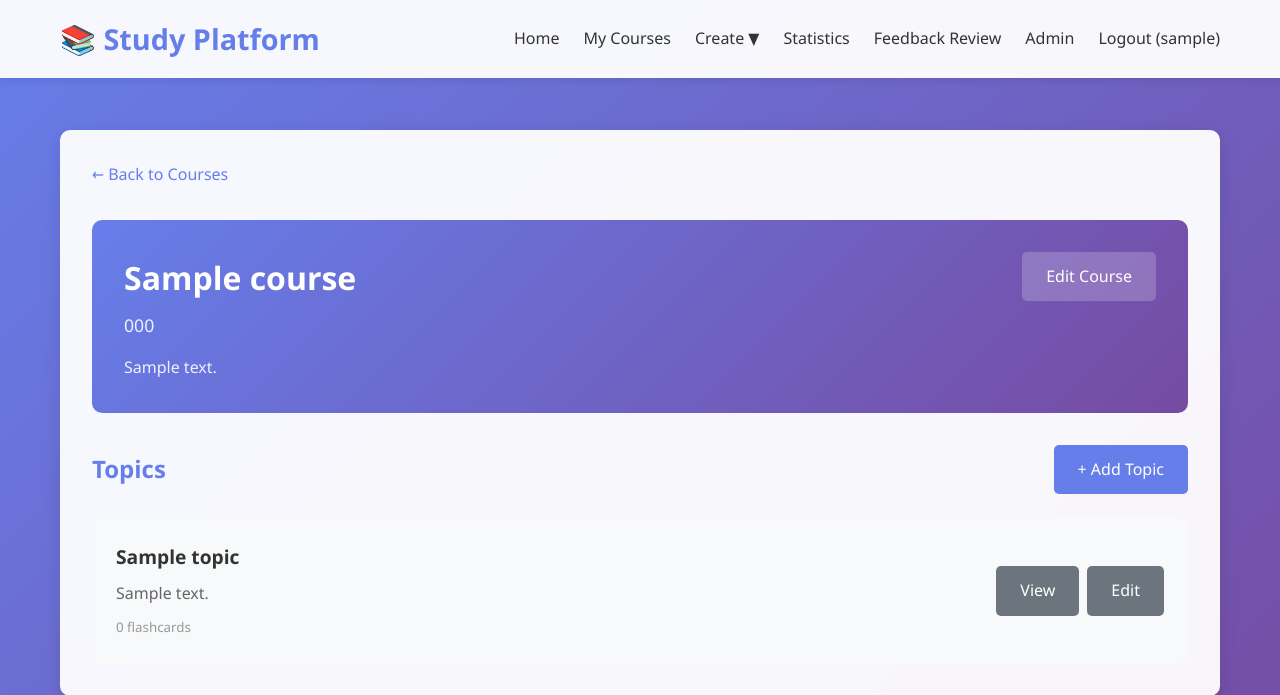
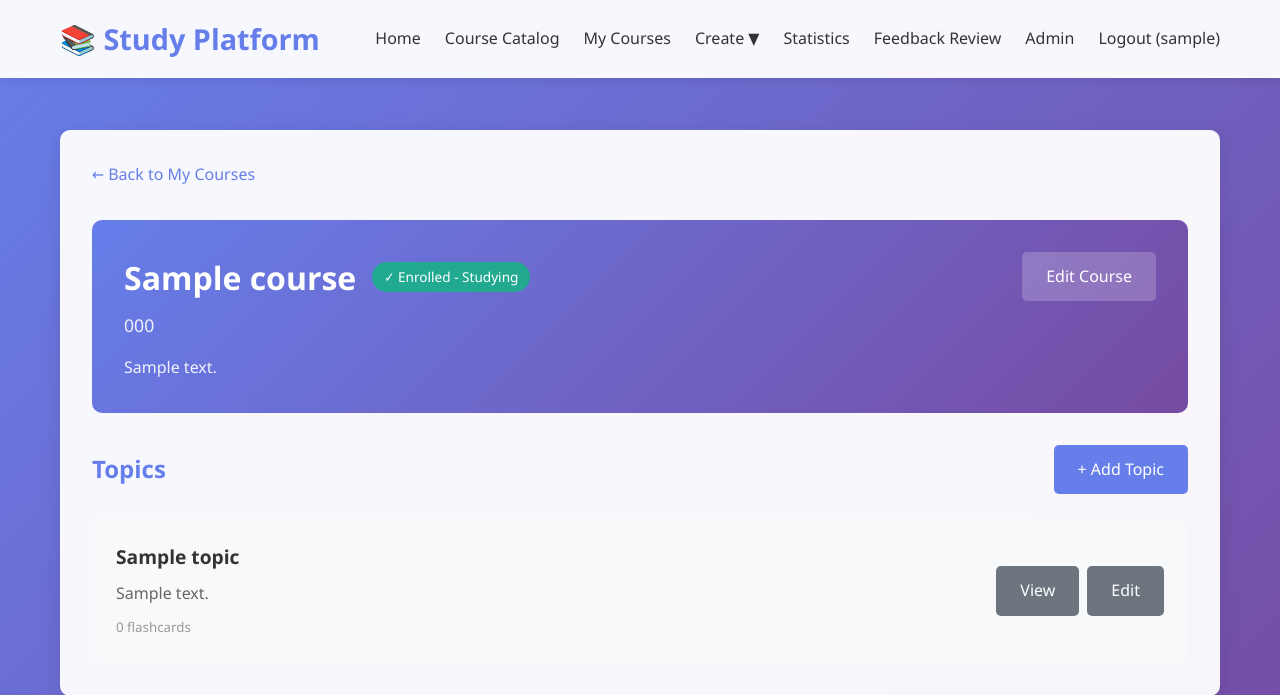
Before and after one commit to coreysreid/study-platform, a Django app: page /course/1/ in a window 1280 px wide. Shown: the top 695 px of the page. Run offline with Django 5.2, Linux system fonts and the light colour scheme; a user stored in the database is signed in; tables that the repository leaves empty hold one stand-in row (values such as "Sample post"); data that the repository does not hold is empty; parts of the project's set-up code (start-up, migrations or seed data) failed here and were passed over; some libraries are stand-ins or nearby versions.

Commit message:
Implement course catalog and enrollment system with status management
Co-authored-by: coreysreid <111491611+coreysreid@users.noreply.github.com>

```diff
--- a/study/templates/study/base.html
+++ b/study/templates/study/base.html
@@ -226,6 +226,7 @@
             <ul>
                 <li><a href="{% url 'home' %}">Home</a></li>
                 {% if user.is_authenticated %}
+                    <li><a href="{% url 'course_catalog' %}">Course Catalog</a></li>
                     <li><a href="{% url 'course_list' %}">My Courses</a></li>
                     <li class="dropdown">
                         <a href="#" class="dropbtn">Create ▼</a>
--- a/study/templates/study/course_detail.html
+++ b/study/templates/study/course_detail.html
@@ -4,8 +4,18 @@
 
 {% block content %}
 <div>
-    <div style="margin-bottom: 2rem;">
-        <a href="{% url 'course_list' %}" style="color: #667eea; text-decoration: none;">← Back to Courses</a>
+    <div style="margin-bottom: 2rem; display: flex; justify-content: space-between; align-items: center;">
+        <a href="{% if is_enrolled %}{% url 'course_list' %}{% else %}{% url 'course_catalog' %}{% endif %}" style="color: #667eea; text-decoration: none;">
+            ← Back to {% if is_enrolled %}My Courses{% else %}Catalog{% endif %}
+        </a>
+        {% if not is_enrolled and course.created_by.username == 'system' %}
+            <form method="post" action="{% url 'enroll_course' course.id %}">
+                {% csrf_token %}
+                <button type="submit" class="btn" style="background: #10b981; border: none; cursor: pointer;">
+                    + Add to My Courses
+                </button>
+            </form>
+        {% endif %}
     </div>
 
     <div style="background: linear-gradient(135deg, #667eea 0%, #764ba2 100%); padding: 2rem; border-radius: 10px; color: white; margin-bottom: 2rem;">
@@ -13,7 +23,11 @@
             <div style="flex: 1;">
                 <div style="display: flex; align-items: center; gap: 1rem; margin-bottom: 0.5rem;">
                     <h1 style="font-size: 2rem; margin: 0;">{{ course.name }}</h1>
-                    {% if course.created_by.username == 'system' %}
+                    {% if is_enrolled %}
+                        <span style="background: rgba(16, 185, 129, 0.8); padding: 0.25rem 0.75rem; border-radius: 15px; font-size: 0.85rem;">
+                            ✓ Enrolled - {{ enrollment.get_status_display }}
+                        </span>
+                    {% elif course.created_by.username == 'system' %}
                         <span style="background: rgba(255,255,255,0.3); padding: 0.25rem 0.75rem; border-radius: 15px; font-size: 0.85rem;">
                             📚 Public Course
                         </span>
--- a/study/templates/study/topic_detail.html
+++ b/study/templates/study/topic_detail.html
@@ -32,8 +32,10 @@
                 {% if topic.course.created_by == request.user %}
                     <a href="{% url 'flashcard_create_for_topic' topic.id %}" class="btn btn-secondary">+ Add Flashcard</a>
                 {% endif %}
-                {% if flashcards %}
+                {% if flashcards and is_enrolled %}
                     <a href="{% url 'study_session' topic.id %}" class="btn">Start Studying</a>
+                {% elif flashcards and not is_enrolled %}
+                    <a href="{% url 'course_catalog' %}" class="btn" style="background: #10b981;">Enroll to Study</a>
                 {% endif %}
             </div>
         </div>
--- a/study/urls.py
+++ b/study/urls.py
@@ -8,8 +8,12 @@ urlpatterns = [
     path('logout/', views.logout_view, name='logout'),
 
     # Course URLs
-    path('courses/', views.course_list, name='course_list'),
+    path('my-courses/', views.course_list, name='course_list'),
+    path('catalog/', views.course_catalog, name='course_catalog'),
     path('course/<int:course_id>/', views.course_detail, name='course_detail'),
+    path('course/<int:course_id>/enroll/', views.enroll_course, name='enroll_course'),
+    path('course/<int:course_id>/unenroll/', views.unenroll_course, name='unenroll_course'),
+    path('course/<int:course_id>/status/', views.update_enrollment_status, name='update_enrollment_status'),
     path('course/create/', views.course_create, name='course_create'),
     path('course/<int:course_id>/edit/', views.course_edit, name='course_edit'),
 
--- a/study/views.py
+++ b/study/views.py
@@ -10,7 +10,7 @@ from django.core.exceptions import PermissionDenied
 from django.core.paginator import Paginator
 from django.http import HttpResponseForbidden
 from functools import wraps, lru_cache
-from .models import Course, Topic, Flashcard, StudySession, FlashcardProgress, CardFeedback
+from .models import Course, Topic, Flashcard, StudySession, FlashcardProgress, CardFeedback, CourseEnrollment
 from .forms import CourseForm, TopicForm, FlashcardForm, CardFeedbackForm
 from .utils import generate_parameterized_card
 import random
@@ -122,57 +122,149 @@ def logout_view(request):
 
 @login_required
 def course_list(request):
-    """List all courses - both user's own and public content"""
-    # Query: User's courses + Public courses
-    courses = Course.objects.filter(
-        get_public_content_filter(request.user, Course)
-    ).annotate(
+    """My Courses - Show only courses the user is enrolled in"""
+    enrollments = CourseEnrollment.objects.filter(user=request.user).select_related('course').annotate(
+        topic_count=Count('course__topics', distinct=True),
+        flashcard_count=Count('course__topics__flashcards', distinct=True)
+    ).order_by('-enrolled_at')
+
+    return render(request, 'study/my_courses.html', {'enrollments': enrollments})
+
+
+@login_required
+def course_catalog(request):
+    """Course Catalog - Browse all public courses available for enrollment"""
+    system_user = get_system_user()
+
+    if not system_user:
+        messages.warning(request, 'No public courses available yet.')
+        return redirect('course_list')
+
+    # Get all public courses
+    public_courses = Course.objects.filter(created_by=system_user).annotate(
         topic_count=Count('topics', distinct=True),
         flashcard_count=Count('topics__flashcards', distinct=True)
     ).order_by('name')
 
-    return render(request, 'study/course_list.html', {'courses': courses})
+    # Get user's enrolled course IDs
+    enrolled_course_ids = CourseEnrollment.objects.filter(user=request.user).values_list('course_id', flat=True)
+
+    # Mark which courses are enrolled
+    for course in public_courses:
+        course.is_enrolled = course.id in enrolled_course_ids
+
+    return render(request, 'study/course_catalog.html', {'courses': public_courses})
 
 
 @login_required
 def course_detail(request, course_id):
-    """View details of a specific course"""
-    # Allow access to user's own courses or public courses
-    course = get_object_or_404(
-        Course.objects.filter(get_public_content_filter(request.user, Course)),
-        id=course_id
+    """View details of a specific course (enrolled or catalog)"""
+    system_user = get_system_user()
+
+    # Check if user is enrolled in this course
+    enrollment = CourseEnrollment.objects.filter(user=request.user, course_id=course_id).first()
+
+    if enrollment:
+        # Show enrolled course details
+        course = enrollment.course
+    else:
+        # Show catalog course (must be public)
+        course = get_object_or_404(Course, id=course_id, created_by=system_user)
+
+    topics = course.topics.all().annotate(flashcard_count=Count('flashcards'))
+
+    return render(request, 'study/course_detail.html', {
+        'course': course,
+        'topics': topics,
+        'enrollment': enrollment,
+        'is_enrolled': enrollment is not None
+    })
+
+
+@login_required
+def enroll_course(request, course_id):
+    """Enroll in a public course"""
+    system_user = get_system_user()
+
+    # Only allow enrolling in public courses
+    course = get_object_or_404(Course, id=course_id, created_by=system_user)
+
+    # Create enrollment if it doesn't exist
+    enrollment, created = CourseEnrollment.objects.get_or_create(
+        user=request.user,
+        course=course,
+        defaults={'status': 'studying'}
     )
-    topics = course.topics.all().annotate(flashcard_count=Count('flashcards'))
-    return render(request, 'study/course_detail.html', {'course': course, 'topics': topics})
+
+    if created:
+        messages.success(request, f'Successfully enrolled in "{course.name}"!')
+    else:
+        messages.info(request, f'You are already enrolled in "{course.name}".')
+
+    return redirect('course_list')
+
+
+@login_required
+def unenroll_course(request, course_id):
+    """Remove a course from My Courses"""
+    enrollment = get_object_or_404(CourseEnrollment, user=request.user, course_id=course_id)
+    course_name = enrollment.course.name
+    enrollment.delete()
+    messages.success(request, f'Removed "{course_name}" from your courses.')
+    return redirect('course_list')
+
+
+@login_required
+def update_enrollment_status(request, course_id):
+    """Update the status of an enrolled course"""
+    if request.method == 'POST':
+        enrollment = get_object_or_404(CourseEnrollment, user=request.user, course_id=course_id)
+        new_status = request.POST.get('status')
+
+        if new_status in dict(CourseEnrollment.STATUS_CHOICES):
+            enrollment.status = new_status
+            enrollment.save()
+            messages.success(request, f'Updated status to "{enrollment.get_status_display()}".')
+        else:
+            messages.error(request, 'Invalid status.')
+
+    return redirect('course_list')
 
 
 @login_required
 def topic_detail(request, topic_id):
-    """View details of a specific topic"""
-    # Allow access to user's own topics or public topics
-    topic = get_object_or_404(
-        Topic.objects.select_related('course').filter(
-            get_public_content_filter(request.user, Topic)
-        ),
-        id=topic_id
-    )
+    """View details of a specific topic - user must be enrolled in the course"""
+    topic = get_object_or_404(Topic.objects.select_related('course'), id=topic_id)
+
+    # Check if user is enrolled in this course
+    enrollment = CourseEnrollment.objects.filter(user=request.user, course=topic.course).first()
+    system_user = get_system_user()
+
+    # Allow access if enrolled OR if viewing catalog (not studying)
+    if not enrollment and topic.course.created_by != system_user:
+        messages.error(request, 'You must be enrolled in this course to view topics.')
+        return redirect('course_catalog')
+
     flashcards = topic.flashcards.all()
     return render(request, 'study/topic_detail.html', {
         'topic': topic,
         'flashcards': flashcards,
+        'is_enrolled': enrollment is not None
     })
 
 
 @login_required
 def study_session(request, topic_id):
-    """Start a study session for a topic"""
-    # Allow access to user's own topics or public topics
-    topic = get_object_or_404(
-        Topic.objects.select_related('course').filter(
-            get_public_content_filter(request.user, Topic)
-        ),
-        id=topic_id
-    )
+    """Start a study session for a topic - user must be enrolled"""
+    topic = get_object_or_404(Topic.objects.select_related('course'), id=topic_id)
+
+    # Check if user is enrolled in this course
+    enrollment = CourseEnrollment.objects.filter(user=request.user, course=topic.course).first()
+
+    if not enrollment:
+        messages.error(request, 'You must be enrolled in this course to study.')
+        return redirect('course_catalog')
+
     flashcards = list(topic.flashcards.prefetch_related('skills'))
 
     if not flashcards:
@@ -510,3 +602,52 @@ def update_feedback_status(request, feedback_id):
             messages.success(request, f'Feedback marked as {new_status}.')
 
     return redirect('admin_feedback_review')
+
+@login_required
+def enroll_course(request, course_id):
+    """Enroll in a public course"""
+    system_user = get_system_user()
+
+    # Only allow enrolling in public courses
+    course = get_object_or_404(Course, id=course_id, created_by=system_user)
+
+    # Create enrollment if it doesn't exist
+    enrollment, created = CourseEnrollment.objects.get_or_create(
+        user=request.user,
+        course=course,
+        defaults={'status': 'studying'}
+    )
+
+    if created:
+        messages.success(request, f'Successfully enrolled in "{course.name}"!')
+    else:
+        messages.info(request, f'You are already enrolled in "{course.name}".')
+
+    return redirect('course_list')
+
+
+@login_required
+def unenroll_course(request, course_id):
+    """Remove a course from My Courses"""
+    enrollment = get_object_or_404(CourseEnrollment, user=request.user, course_id=course_id)
+    course_name = enrollment.course.name
+    enrollment.delete()
+    messages.success(request, f'Removed "{course_name}" from your courses.')
+    return redirect('course_list')
+
+
+@login_required
+def update_enrollment_status(request, course_id):
+    """Update the status of an enrolled course"""
+    if request.method == 'POST':
+        enrollment = get_object_or_404(CourseEnrollment, user=request.user, course_id=course_id)
+        new_status = request.POST.get('status')
+
+        if new_status in dict(CourseEnrollment.STATUS_CHOICES):
+            enrollment.status = new_status
+            enrollment.save()
+            messages.success(request, f'Updated status to "{enrollment.get_status_display()}".')
+        else:
+            messages.error(request, 'Invalid status.')
+
+    return redirect('course_list')
```
Also changed, not shown: study/admin.py (+10 -1 lines), study/models.py (+23 -0 lines), study/templates/study/course_catalog.html (added, +67 -0 lines), study/templates/study/my_courses.html (added, +69 -0 lines), study/migrations/0008_courseenrollment.py (added).
